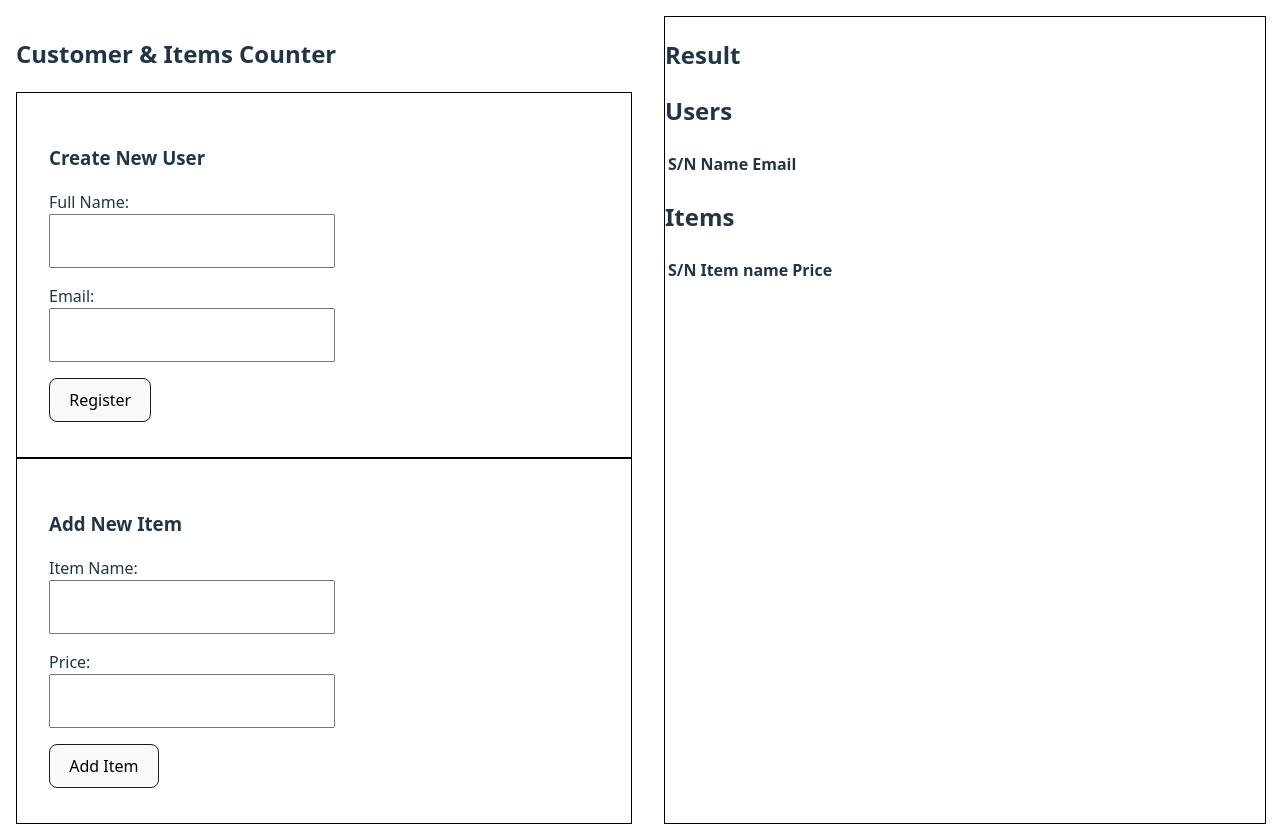
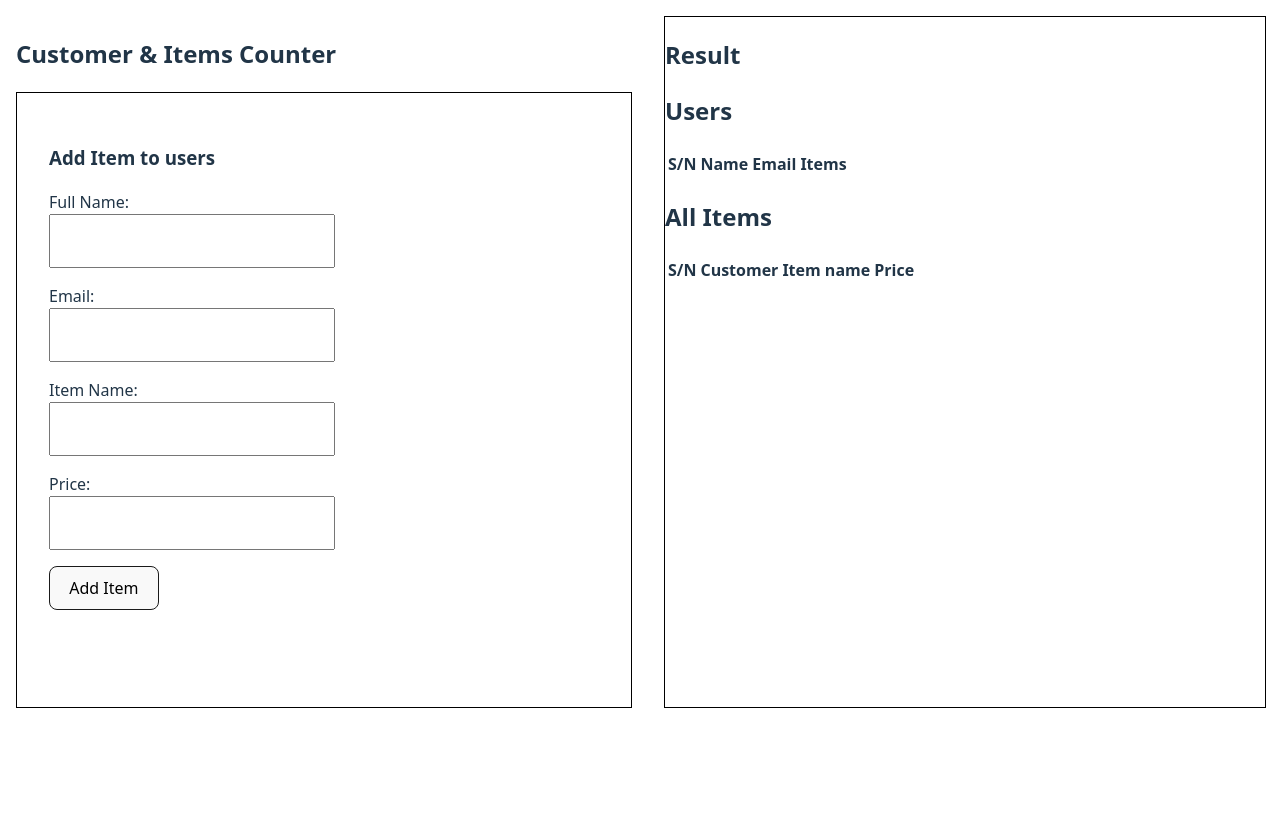
Before and after one commit to kzamani44/handson_coding_test, a React (Vite) app: page / in a window 1280 px wide. Shown: the top 826 px of the page. After the commit the page ends 800 px from the top, so only its background shows below. Built offline with nearby package versions, Linux system fonts and the light colour scheme.

Commit message:
Update code

```diff
--- a/src/App.css
+++ b/src/App.css
@@ -44,7 +44,7 @@
 
 .form{
   width: 550px;
-  height:300px;
+  height:550px;
   border: 1px solid #000;
   padding: 2rem ;
 }
--- a/src/App.jsx
+++ b/src/App.jsx
@@ -1,30 +1,16 @@
-import CreateUser from './pages/CreateUser';
-import PurchaseItem from './pages/PurchaseItem';
-import './App.css';
+import CreateUser from "./pages/CreateUser";
+import PurchaseItem from "./pages/PurchaseItem";
+import "./App.css";
+import { useState, useEffect } from "react";
 
 function App() {
-	const raw = JSON.parse(localStorage.getItem('user')) || {};
-
-  const rawItem = JSON.parse(localStorage.getItem('items')) || {};
-
-	const storedUsers = Object.keys(raw)
-		.filter((key) => !isNaN(key)) // only keep numeric keys
-		.map((key) => raw[key]);
-
-  	const storedItems = Object.keys(rawItem)
-		.filter((key) => !isNaN(key)) // only keep numeric keys
-		.map((key) => rawItem[key]);
-
-    if(!storedUsers){
-      return
-    }
+  const [userData, setuserData] = useState([]);
 
   return (
     <div className="main-display">
       <div>
         <h2>Customer & Items Counter</h2>
-				<CreateUser />
-				<PurchaseItem />
+        <CreateUser setuserData={setuserData} />
       </div>
 
       <div className="result-container">
@@ -33,21 +19,28 @@ function App() {
         <div>
           <div>
             <h2>Users</h2>
-
             <table>
               <thead>
                 <tr>
                   <th>S/N</th>
                   <th>Name</th>
                   <th>Email</th>
+                  <th>Items</th>
                 </tr>
               </thead>
               <tbody>
-								{storedUsers.map((user, index) => (
+                {userData.map((user, index) => (
                   <tr key={index}>
                     <td>{index + 1}</td>
                     <td>{user.full_name}</td>
                     <td>{user.email}</td>
+                    <td>
+                      {user.items.map((item, idx) => (
+                        <div key={idx}>
+                          {item.itemName} - ${item.itemPrice}
+                        </div>
+                      ))}
+                    </td>
                   </tr>
                 ))}
               </tbody>
@@ -55,23 +48,27 @@ function App() {
           </div>
 
           <div>
-						<h2>Items</h2>
+            <h2>All Items</h2>
             <table>
               <thead>
                 <tr>
                   <th>S/N</th>
+                  <th>Customer</th>
                   <th>Item name</th>
                   <th>Price</th>
                 </tr>
               </thead>
               <tbody>
-								{storedItems.map((item, index) => (
-									<tr key={index}>
-										<td>{index + 1}</td>
+                {userData.flatMap((user, userIndex) =>
+                  user.items.map((item, itemIndex) => (
+                    <tr key={`${userIndex}-${itemIndex}`}>
+                      <td>{userIndex * 100 + itemIndex + 1}</td>
+                      <td>{user.full_name}</td>
                       <td>{item.itemName}</td>
-										<td>{item.itemPrice}</td>
+                      <td>${item.itemPrice}</td>
                     </tr>
-								))}
+                  )),
+                )}
               </tbody>
             </table>
           </div>
--- a/src/pages/CreateUser.jsx
+++ b/src/pages/CreateUser.jsx
@@ -1,27 +1,47 @@
-import { useState } from 'react';
-import React from 'react';
+import { useState } from "react";
+import React from "react";
 
-function CreateUser() {
-	const [full_name, setFullName] = useState('');
-	const [email, setEmail] = useState('');
-
+function CreateUser({ setuserData }) {
+  const [full_name, setFullName] = useState("");
+  const [email, setEmail] = useState("");
+  const [itemName, setItemName] = useState("");
+  const [itemPrice, setItemPrice] = useState("");
   const handleSubmit = (e) => {
     e.preventDefault();
-		console.log(full_name, email);
-		const userData = { full_name, email };
 
-		const storedUsers = JSON.parse(localStorage.getItem('user')) || [];
+    setuserData((prev) => {
+      const existingUserIndex = prev.findIndex((user) => user.email === email);
 
-        const updatedUsers = [...storedUsers, userData];
+      if (existingUserIndex !== -1) {
+        const updatedUsers = [...prev];
+        updatedUsers[existingUserIndex] = {
+          ...updatedUsers[existingUserIndex],
+          items: [
+            ...updatedUsers[existingUserIndex].items,
+            { itemName, itemPrice },
+          ],
+        };
+        return updatedUsers;
+      } else {
+        const customerData = {
+          full_name,
+          email,
+          items: [{ itemName, itemPrice }],
+        };
+        return [...prev, customerData];
+      }
+    });
 
-		// Add user detail to localStorage
-		localStorage.setItem('user', JSON.stringify(updatedUsers));
+    setFullName("");
+    setEmail("");
+    setItemName("");
+    setItemPrice("");
   };
 
   return (
     <div className="form">
-			<h3>Create New User</h3>
-			<form className="form-container">
+      <h3>Add Item to users</h3>
+      <form className="form-container" onSubmit={handleSubmit}>
         <div className="form-items">
           <label htmlFor="full_name">Full Name:</label>
           <input
@@ -42,9 +62,31 @@ function CreateUser() {
             onChange={(e) => setEmail(e.target.value)}
           />
         </div>
+        <div className="form-items">
+          <label htmlFor="item_name">Item Name:</label>
+          <input
+            type="text"
+            name="item_name"
+            id="item_name"
+            value={itemName}
+            onChange={(e) => setItemName(e.target.value)}
+          />
+        </div>
+        <div className="form-items">
+          <label htmlFor="item_price">Price:</label>
+          <input
+            type="text"
+            name="item_price"
+            id="item_price"
+            value={itemPrice}
+            onChange={(e) => setItemPrice(e.target.value)}
+          />
+        </div>
 
         <div>
-					<button onClick={handleSubmit}>Register</button>
+          <button type="button">
+            Add Item
+          </button>
         </div>
       </form>
     </div>
--- a/src/pages/PurchaseItem.jsx
+++ /dev/null
@@ -1,58 +0,0 @@
-import React, { useEffect, useState } from 'react';
-
-
-function PurchaseItem() {
-	const [itemName, setItemName] = useState('');
-	const [itemPrice, setItemPrice] = useState('');
-
-
-    const handleAddItems = (e) => {
-        e.preventDefault();
-		console.log(itemName, itemPrice);
-		const itemData = { itemName, itemPrice };
-
-		const storedItems = JSON.parse(localStorage.getItem('items')) || [];
-
-        const updatedItems = [...storedItems, itemData];
-
-		// Add item detail to localStorage
-		localStorage.setItem('items', JSON.stringify(updatedItems));
-    }
-
-
-	return (
-		<div className="item-container">
-					<div className="form">
-			<h3>Add New Item</h3>
-			<form className="form-container">
-				<div className="form-items">
-					<label htmlFor="item_name">Item Name:</label>
-					<input
-						type="text"
-						name="item_name"
-						id="item_name"
-						value={itemName}
-                        onChange={(e)=>setItemName(e.target.value)}
-					/>
-				</div>
-				<div className="form-items">
-					<label htmlFor="item_price">Price:</label>
-					<input
-						type="text"
-						name="item_price"
-						id="item_price"
-						value={itemPrice}
-                        onChange={(e)=>setItemPrice(e.target.value)}
-					/>
-				</div>
-
-				<div>
-					<button type='button' onClick={handleAddItems}>Add Item</button>
-				</div>
-			</form>
-		</div>
-		</div>
-	);
-}
-
-export default PurchaseItem;
```
Lines whose indentation alone changed are shown as unchanged.
